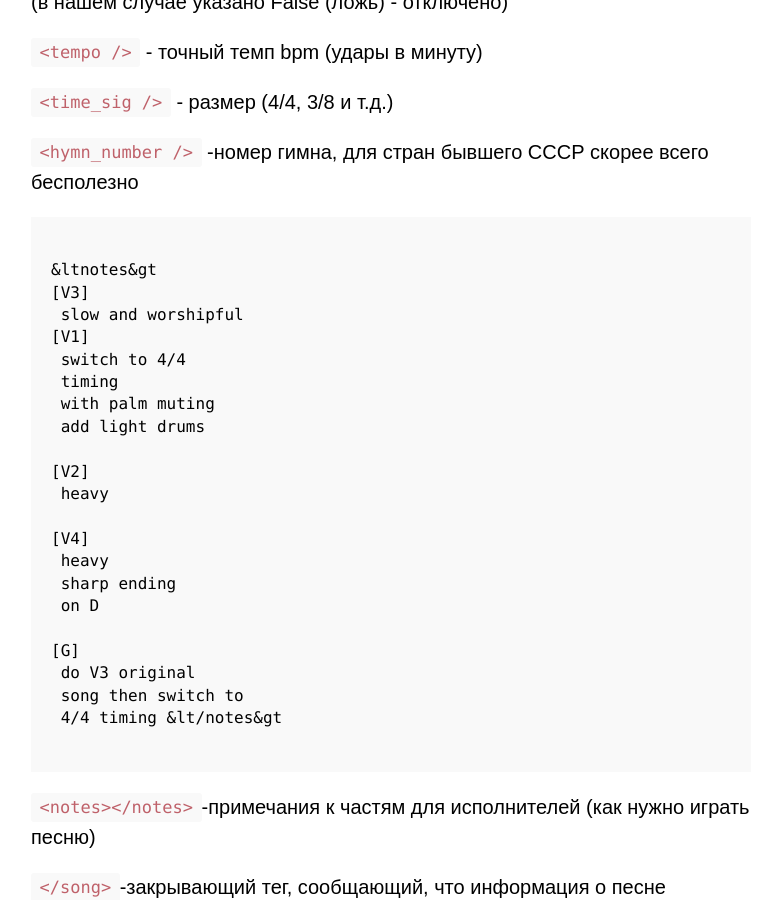
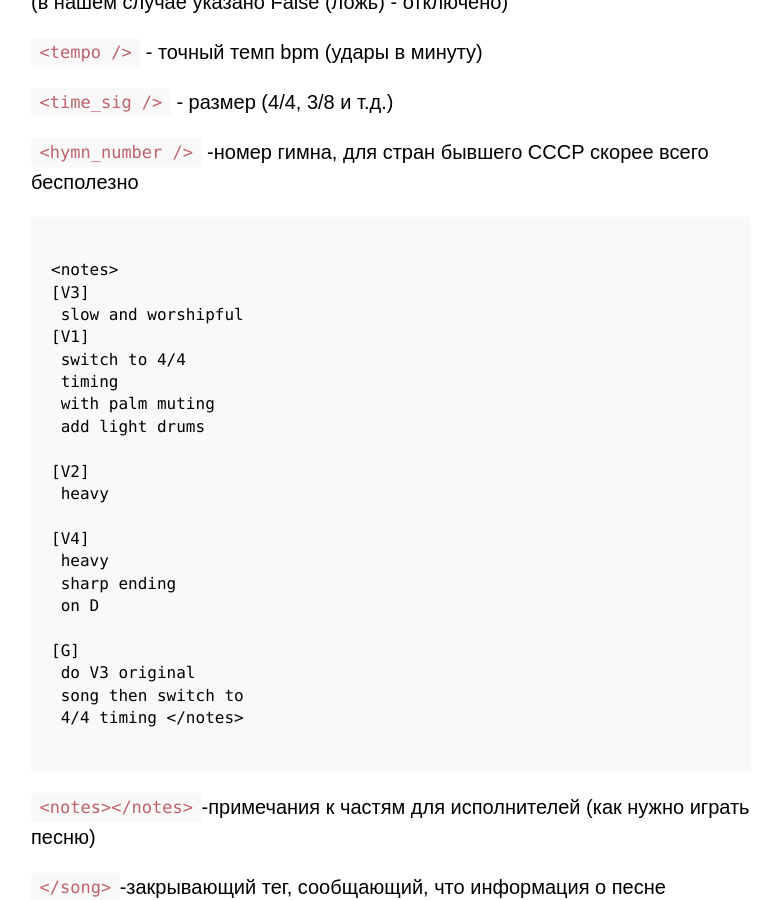
Before and after one commit to SergKnyz/alexblog, a Jekyll site: the page built from _posts/2020-03-08-fail-v-formatie-opensong.markdown, in a window 1280 px wide and 900 px high, scrolled down 5091 px. Shown: the whole window, without its empty margins (249-1029 px from the left). Built offline with Jekyll 4.4.1, drawn with Linux system fonts in a browser that asks for light colours; our own code applies the rules of GitHub Pages for plain Markdown files; a script that is not in the unit is left out.

Commit message:
Updated Fail V Formatie Opensong

```diff
--- a/_posts/2020-03-08-fail-v-formatie-opensong.markdown
+++ b/_posts/2020-03-08-fail-v-formatie-opensong.markdown
@@ -159,7 +159,7 @@ tags:
 `<hymn_number />` -номер гимна, для стран бывшего СССР скорее всего бесполезно
 
 <pre><code>
-&ltnotes&gt
+&lt;notes&gt;
 [V3]
  slow and worshipful
 [V1]
@@ -179,7 +179,7 @@ tags:
 [G]
  do V3 original
  song then switch to
- 4/4 timing &lt/notes&gt
+ 4/4 timing &lt;/notes&gt;
 
 </code></pre>
 
```
